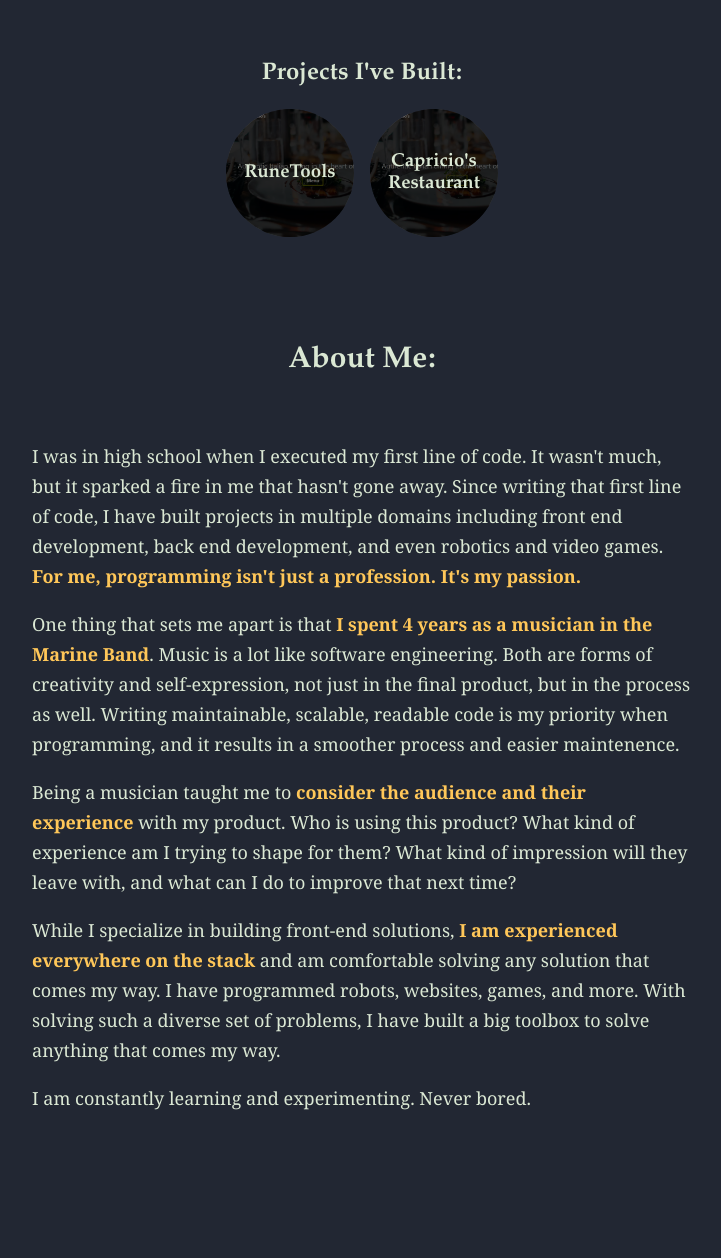
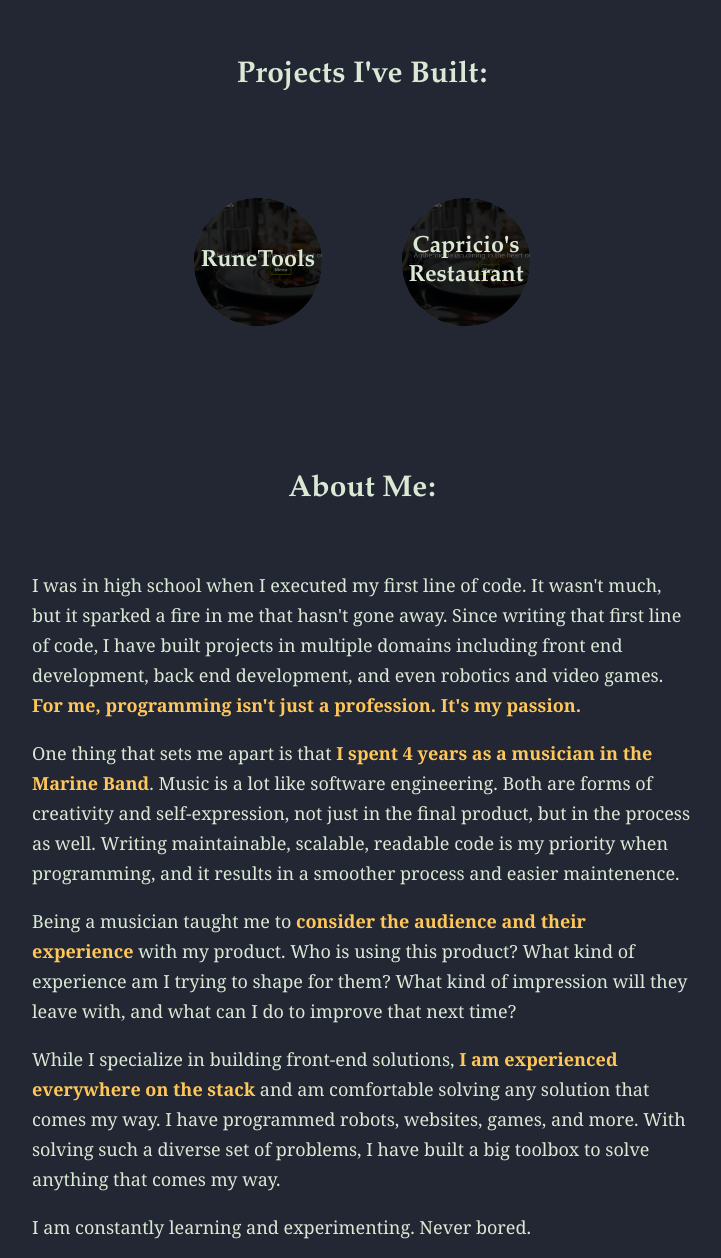
Before and after one commit to mbrecht/mbbrecht, a Next.js app: page / in a window 1280 px wide. Shown: the part 632-1890 px from the top of the page, without its empty margins (278-999 px from the left). Before the commit the page ends 1783 px from the top, so only its background shows below. Built offline with nearby package versions, Linux system fonts and the light colour scheme.

Commit message:
adds google analytics

```diff
--- a/src/components/Layout.js
+++ b/src/components/Layout.js
@@ -16,6 +16,11 @@ export default function Layout(props) {
           name="viewport"
           content="width=device-width, initial-scale=1.0"
         ></meta>
+        <script
+          async
+          src={`https://www.googletagmanager.com/gtag/js?id=${process.env.GTAG_ID}`}
+        ></script>
+        <script src="/gtagScript.js"></script>
       </Head>
       <Navbar />
       <div>{props.children}</div>
--- a/src/styles/About.module.css
+++ b/src/styles/About.module.css
@@ -4,7 +4,7 @@
   align-items: center;
 
   font-size: 20px;
-  margin-top: 4em;
+  padding-top: 6em;
 }
 
 .body {
--- a/src/styles/Navbar.module.css
+++ b/src/styles/Navbar.module.css
@@ -8,6 +8,8 @@
   display: flex;
   align-items: center;
   justify-content: center;
+
+  box-shadow: 0px 2px 10px #11141a;
 }
 
 .sections {
--- a/src/styles/ProjectList.module.css
+++ b/src/styles/ProjectList.module.css
@@ -2,12 +2,14 @@
   display: flex;
   flex-direction: column;
   align-items: center;
-  padding-top: 8em;
+  padding-top: 6em;
+  row-gap: 4em;
+  font-size: 20px;
 }
 
 .projectContainer {
   display: flex;
-  column-gap: 16px;
+  column-gap: 4em;
 }
 
 .project {
```
Also changed, not shown: public/gtagScript.js (added, +7 -0 lines).
